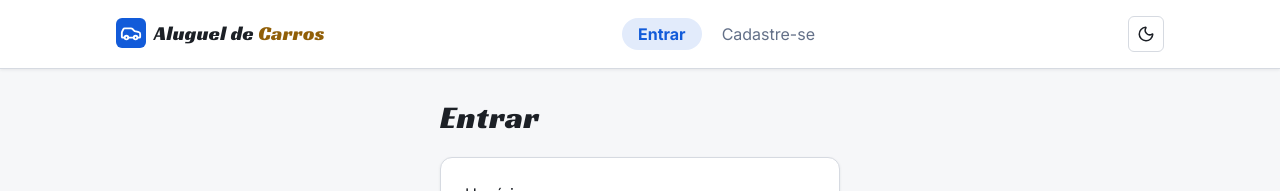
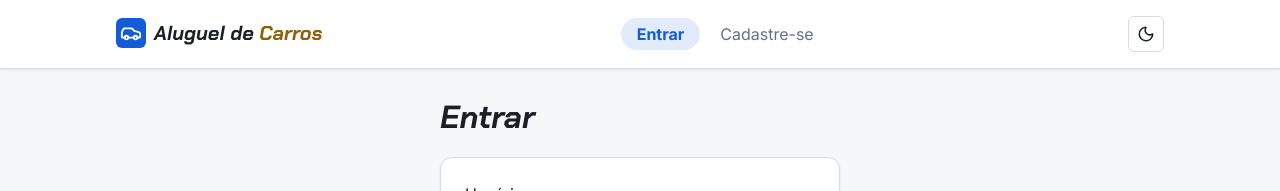
Before and after one commit to joaom-abreu/car-rental-system, a React (Vite) app in the folder frontend/: page /login in a window 1280 px wide. Shown: the top 191 px of the page. Built offline with nearby package versions, Linux system fonts and the light colour scheme; no server answers.

Commit message:
fonte Chakra Petch no nome e nos títulos

```diff
--- a/frontend/index.html
+++ b/frontend/index.html
@@ -7,7 +7,7 @@
     <link rel="preconnect" href="https://fonts.gstatic.com" crossorigin />
     <link
       rel="stylesheet"
-      href="https://fonts.googleapis.com/css2?family=Inter:wght@400;600;700&family=Racing+Sans+One&display=swap"
+      href="https://fonts.googleapis.com/css2?family=Inter:wght@400;600;700&family=Chakra+Petch:ital,wght@1,700&display=swap"
     />
     <title>Sistema de Aluguel de Carros</title>
   </head>
--- a/frontend/src/components/Logo/Logo.module.css
+++ b/frontend/src/components/Logo/Logo.module.css
@@ -15,7 +15,8 @@
 .name {
   font-family: var(--font-display);
   font-size: var(--font-size-lg);
-  letter-spacing: 0.02em;
+  font-style: italic;
+  font-weight: 700;
   color: var(--color-text);
 }
 
--- a/frontend/src/styles/global.css
+++ b/frontend/src/styles/global.css
@@ -18,8 +18,8 @@ h1 {
   margin: 0 0 var(--space-md);
   font-family: var(--font-display);
   font-size: var(--font-size-xl);
-  font-weight: normal;
-  letter-spacing: 0.02em;
+  font-style: italic;
+  font-weight: 700;
 }
 
 p {
--- a/frontend/src/styles/tokens.css
+++ b/frontend/src/styles/tokens.css
@@ -72,7 +72,7 @@
   --border-width-thick: 4px;
 
   --font-family: "Inter", system-ui, -apple-system, "Segoe UI", Roboto, sans-serif;
-  --font-display: "Racing Sans One", var(--font-family);
+  --font-display: "Chakra Petch", var(--font-family);
   --font-size-sm: 0.875rem;
   --font-size-md: 1rem;
   --font-size-lg: 1.25rem;
```
